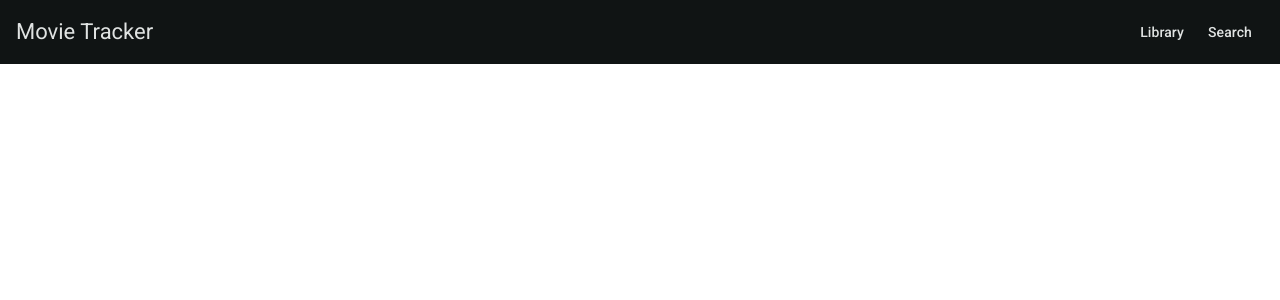
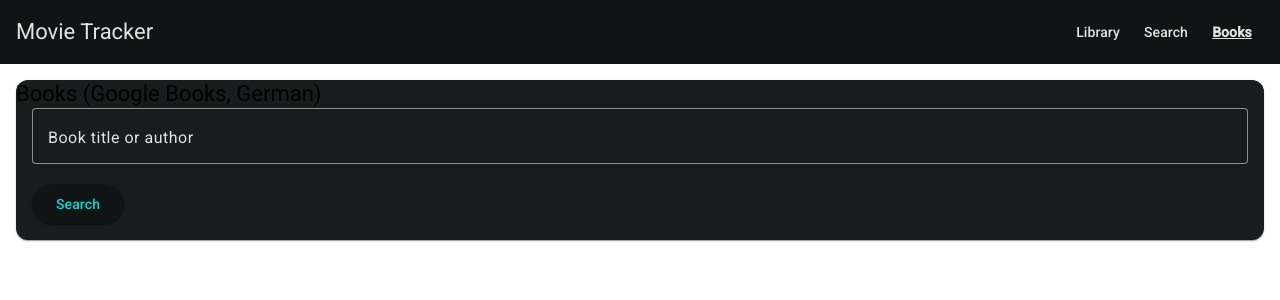
Before and after one commit to mnindl75/entertainment-tracker, an Angular app in the folder movieLista/: page /books in a window 1280 px wide. Before the commit this address led to /. Shown: the top 300 px of the page. Built offline with nearby package versions, Linux system fonts and the light colour scheme.

Commit message:
add book search

```diff
--- a/movieLista/environments/environments.ts
+++ b/movieLista/environments/environments.ts
@@ -6,4 +6,5 @@ export const environment = {
     tmdbToken:
         'eyJhbGciOiJIUzI1NiJ9.eyJhdWQiOiJlYWE1MmE4ZDc1NmQ2NDc0NmRiYzA1ZmEyMmUwNzcyZiIsIm5iZiI6MTc2OTEwMDQ0Ni43ODksInN1YiI6IjY5NzI1NDllZmFmNTE4ZmM1NTA5NmJkMiIsInNjb3BlcyI6WyJhcGlfcmVhZCJdLCJ2ZXJzaW9uIjoxfQ.8crPF4sm2NI6KEknAdZqKxGhdYCdX93UP8Zxtg37f58',
     tmdbBaseUrl: 'https://api.themoviedb.org/3',
+    googleBooksApiKey: 'AIzaSyDDNt1U3JQnFNerHOcJkcZdrqh8i9RvgH0',
 };
--- a/movieLista/src/app/app.component.html
+++ b/movieLista/src/app/app.component.html
@@ -10,6 +10,7 @@
         [routerLinkActiveOptions]="{ exact: true }"
         >Search
     </a>
+    <a mat-button routerLink="/books" routerLinkActive="active">Books</a>
 </mat-toolbar>
 
 <main class="content">
--- a/movieLista/src/app/app.routes.ts
+++ b/movieLista/src/app/app.routes.ts
@@ -17,4 +17,8 @@ export const routes: Routes = [
         loadComponent: () =>
             import('./pages/details/details.component').then((m) => m.DetailsComponent),
     },
+    {
+        path: 'books',
+        loadComponent: () => import('./pages/books/books.component').then((m) => m.BooksComponent),
+    },
 ];
--- /dev/null
+++ b/movieLista/src/app/core/google-books.service.ts
@@ -0,0 +1,45 @@
+import { Injectable } from '@angular/core';
+import { HttpClient } from '@angular/common/http';
+import { environment } from '../../../environments/environments';
+
+export type GoogleBookVolume = {
+    id: string;
+    volumeInfo?: {
+        title?: string;
+        authors?: string[];
+        publishedDate?: string;
+        language?: string;
+        description?: string;
+        imageLinks?: {
+            thumbnail?: string;
+            smallThumbnail?: string;
+        };
+    };
+};
+
+export type GoogleBooksResponse = {
+    totalItems: number;
+    items?: GoogleBookVolume[];
+};
+
+@Injectable({ providedIn: 'root' })
+export class GoogleBooksService {
+    private readonly baseUrl = 'https://www.googleapis.com/books/v1/volumes';
+
+    constructor(private http: HttpClient) {}
+
+    searchBooks(query: string, maxResults = 20, language = 'de') {
+        const params: Record<string, string> = {
+            q: query,
+            maxResults: String(maxResults),
+            printType: 'books',
+            langRestrict: language,
+        };
+
+        if (environment.googleBooksApiKey) {
+            params['key'] = environment.googleBooksApiKey;
+        }
+
+        return this.http.get<GoogleBooksResponse>(this.baseUrl, { params });
+    }
+}
--- /dev/null
+++ b/movieLista/src/app/pages/books/books.component.html
@@ -0,0 +1,35 @@
+<mat-card>
+    <mat-card-title>Books (Google Books, German)</mat-card-title>
+
+    <mat-card-content>
+        <mat-form-field appearance="outline" class="full">
+            <mat-label>Book title or author</mat-label>
+            <input
+                matInput
+                type="text"
+                [formControl]="queryCtrl"
+                placeholder="Type at least 3 characters"
+            />
+        </mat-form-field>
+
+        <button mat-raised-button (click)="search()">Search</button>
+
+        <div class="row" *ngIf="loading()">
+            <mat-progress-spinner diameter="24" mode="indeterminate"></mat-progress-spinner>
+            <span>Loading…</span>
+        </div>
+
+        <div class="error" *ngIf="error()">{{ error() }}</div>
+
+        <mat-list *ngIf="results().length">
+            <mat-list-item *ngFor="let item of results()">
+                <img matListItemAvatar *ngIf="coverUrl(item) as url" [src]="url" alt="" />
+                <div matListItemTitle>{{ item.volumeInfo?.title || 'Untitled' }}</div>
+                <div matListItemLine>
+                    {{ authorsText(item) }} · {{ yearText(item) }} ·
+                    {{ item.volumeInfo?.language?.toUpperCase() || 'N/A' }}
+                </div>
+            </mat-list-item>
+        </mat-list>
+    </mat-card-content>
+</mat-card>
--- /dev/null
+++ b/movieLista/src/app/pages/books/books.component.scss
@@ -0,0 +1,14 @@
+.row {
+    display: flex;
+    align-items: center;
+    gap: 8px;
+    margin-top: 12px;
+}
+
+.error {
+    margin-top: 8px;
+}
+
+.full {
+    width: 100%;
+}
--- /dev/null
+++ b/movieLista/src/app/pages/books/books.component.ts
@@ -0,0 +1,83 @@
+import { Component, signal } from '@angular/core';
+import { CommonModule } from '@angular/common';
+import { FormControl, ReactiveFormsModule } from '@angular/forms';
+import { catchError, of } from 'rxjs';
+
+import { MatCardModule } from '@angular/material/card';
+import { MatFormFieldModule } from '@angular/material/form-field';
+import { MatInputModule } from '@angular/material/input';
+import { MatButtonModule } from '@angular/material/button';
+import { MatProgressSpinnerModule } from '@angular/material/progress-spinner';
+import { MatListModule } from '@angular/material/list';
+
+import { GoogleBooksService, GoogleBookVolume } from '../../core/google-books.service';
+
+@Component({
+    selector: 'app-books',
+    standalone: true,
+    imports: [
+        CommonModule,
+        ReactiveFormsModule,
+        MatCardModule,
+        MatFormFieldModule,
+        MatInputModule,
+        MatButtonModule,
+        MatProgressSpinnerModule,
+        MatListModule,
+    ],
+    templateUrl: './books.component.html',
+    styleUrl: './books.component.scss',
+})
+export class BooksComponent {
+    queryCtrl = new FormControl<string>('', { nonNullable: true });
+
+    loading = signal(false);
+    error = signal<string | null>(null);
+    results = signal<GoogleBookVolume[]>([]);
+
+    constructor(private books: GoogleBooksService) {}
+
+    search() {
+        const query = this.queryCtrl.value.trim();
+        if (query.length < 3) {
+            this.error.set('Please type at least 3 characters.');
+            this.results.set([]);
+            return;
+        }
+
+        this.loading.set(true);
+        this.error.set(null);
+
+        this.books
+            .searchBooks(query)
+            .pipe(
+                catchError((err) => {
+                    const isQuota = err?.status === 429;
+                    this.error.set(
+                        isQuota
+                            ? 'Quota exceeded. Please try again later or add an API key.'
+                            : 'Failed to load results.',
+                    );
+                    return of({ totalItems: 0, items: [] });
+                }),
+            )
+            .subscribe((res) => {
+                this.results.set(res.items ?? []);
+                if (!res.items?.length) this.error.set('No results found.');
+                this.loading.set(false);
+            });
+    }
+
+    coverUrl(item: GoogleBookVolume) {
+        return item.volumeInfo?.imageLinks?.thumbnail ?? null;
+    }
+
+    authorsText(item: GoogleBookVolume) {
+        return item.volumeInfo?.authors?.join(', ') ?? '-';
+    }
+
+    yearText(item: GoogleBookVolume) {
+        const date = item.volumeInfo?.publishedDate ?? '';
+        return date ? date.slice(0, 4) : '-';
+    }
+}
```
Also changed, not shown: 2 other files (tests, documents, lock files or other folders).
